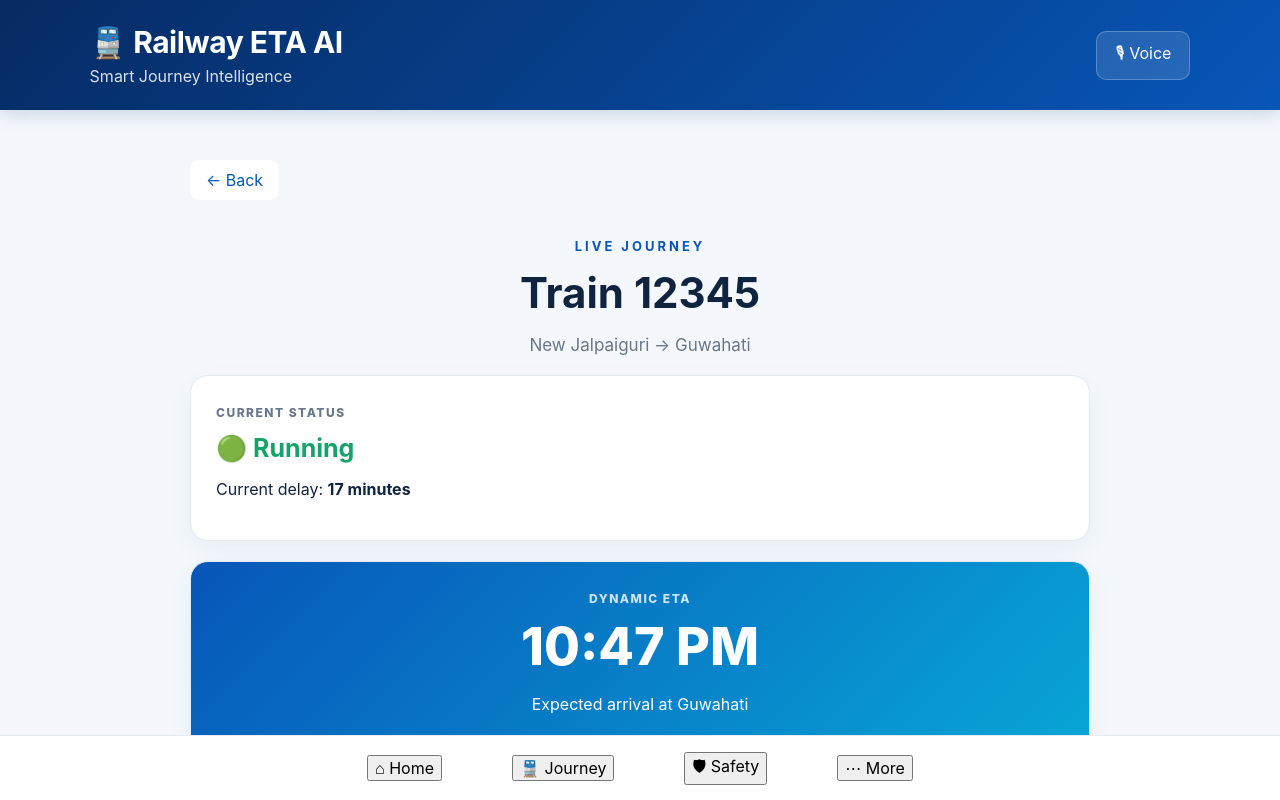
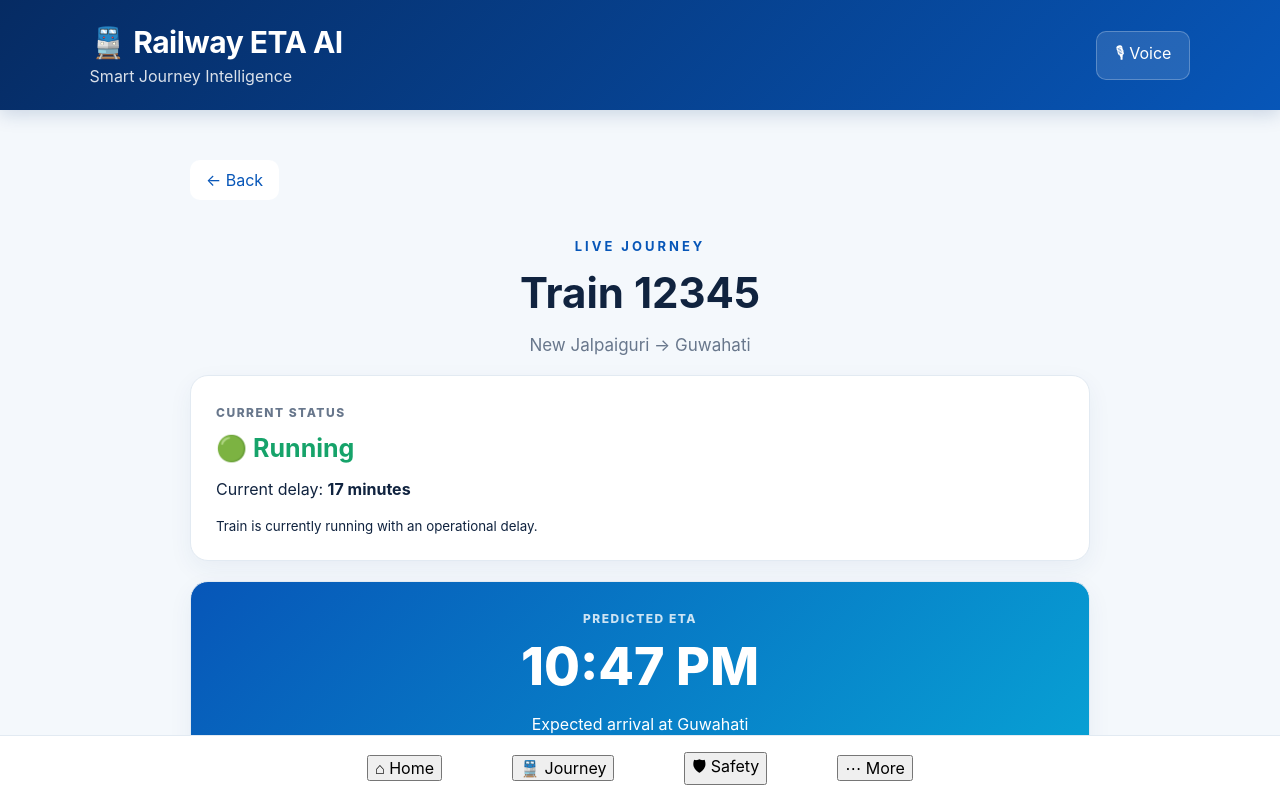
Before and after one commit to SnehaMandal5912-max/railway-eta-ai, a React (Vite) app in the folder frontend/: page / in a window 1280 px wide. Both pictures are taken after a click on the button "🚆 Journey". Shown: the top 800 px of the page. Built offline with nearby package versions, Linux system fonts and the light colour scheme.

Commit message:
Polish live journey and dynamic ETA UI

```diff
--- a/frontend/src/App.tsx
+++ b/frontend/src/App.tsx
@@ -511,25 +511,41 @@ function App() {
             <div className="status-card">
   <span className="status-label">CURRENT STATUS</span>
   <h3>🟢 Running</h3>
-              <p>Current delay: <strong>17 minutes</strong></p>
+  <p>
+    Current delay: <strong>17 minutes</strong>
+  </p>
+  <small>
+    Train is currently running with an operational delay.
+  </small>
 </div>
 
             <div className="eta-card">
-              <span className="status-label">DYNAMIC ETA</span>
+  <span className="status-label">PREDICTED ETA</span>
+
   <div className="eta">{eta}</div>
+
   <p>Expected arrival at Guwahati</p>
+  <span className="eta-live">
+  ● Live prediction updating
+</span>
+
+  <div className="eta-details">
+    <small>Scheduled ETA: 10:30 PM</small>
+    <small>Based on current journey conditions</small>
+  </div>
 </div>
 
             <div className="next-station">
   <span className="status-label">NEXT STATION</span>
   <h3>🚉 New Bongaigaon</h3>
   <p>Train is currently approaching this station.</p>
+  <small>Live route status • Updated dynamically</small>
 </div>
-
             <div className="delay-reason">
   <span className="status-label">DELAY INFORMATION</span>
   <h3>⚠️ Delay: 17 minutes</h3>
   <p>Verified reason currently unavailable.</p>
+  <small>We will show the reason when verified information is available.</small>
 </div>
 
             <div className="route">
@@ -553,6 +569,7 @@ function App() {
                   <strong>New Bongaigaon</strong>
                   <small>Upcoming</small>
                 </div>
+
 
                 <div className="station upcoming">
                   <span>●</span>
@@ -605,6 +622,7 @@ function App() {
       setShowDestination(false);
       setShowSafety(false);
       setShowMore(false);
+      setShowTrainDetails(false);
     }}
   >
     ⌂ Home
@@ -616,6 +634,7 @@ function App() {
       setShowDestination(false);
       setShowSafety(false);
       setShowMore(false);
+      setShowTrainDetails(false);
     }}
   >
     🚆 Journey
@@ -627,6 +646,7 @@ function App() {
       setShowDestination(false);
       setShowSafety(true);
       setShowMore(false);
+      setShowTrainDetails(false);
     }}
   >
     🛡 Safety
@@ -638,6 +658,7 @@ function App() {
       setShowDestination(false);
       setShowSafety(false);
     setShowMore(true);
+    setShowTrainDetails(false);
     }}
   >
     ⋯ More
--- a/frontend/src/index.css
+++ b/frontend/src/index.css
@@ -581,5 +581,22 @@ button {
 .search-error strong {
   color: #b42323;
 }
+.eta-live {
+  display: block;
+  margin-top: 8px;
+  font-size: 12px;
+  font-weight: 700;
+  color: #d9ffd9;
+}
 
+.eta-details {
+  display: flex;
+  flex-direction: column;
+  gap: 4px;
+  margin-top: 10px;
 }
+
+.eta-details small {
+  color: rgba(255, 255, 255, 0.9);
+  font-size: 12px;
+}
```
Lines whose indentation alone changed are shown as unchanged.
